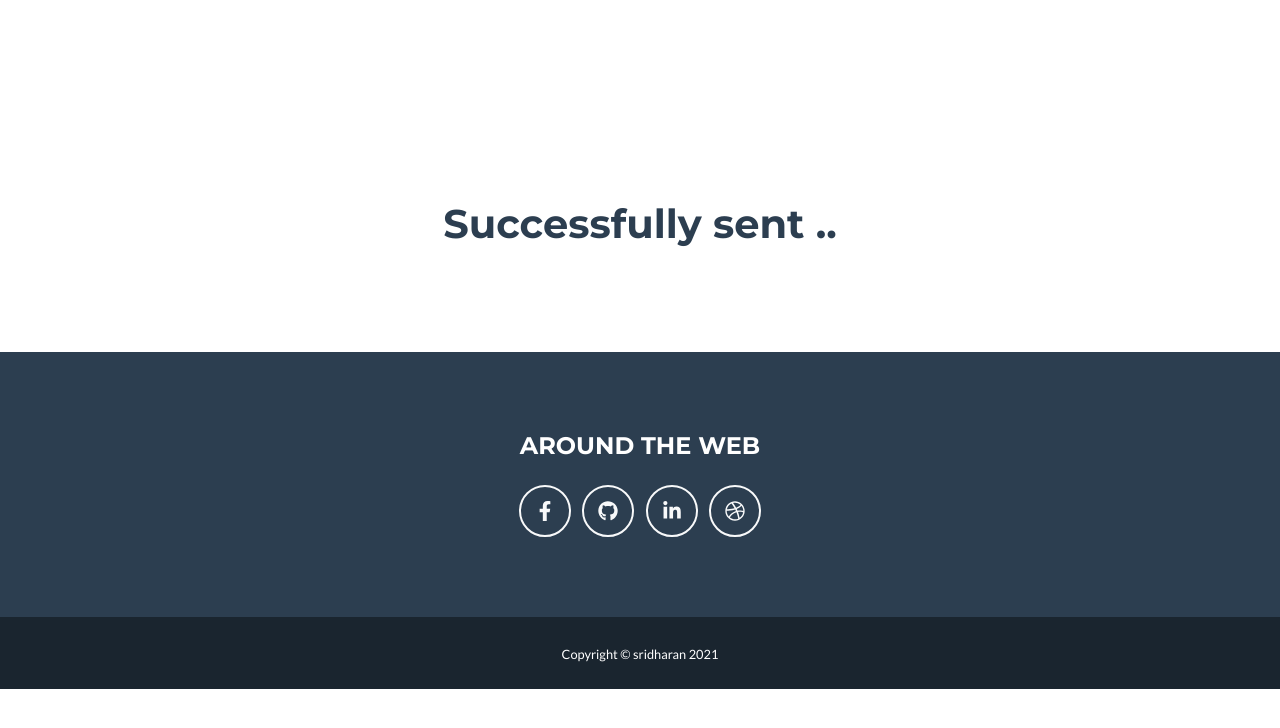
After one commit to sridharan5/sri-portfolio, a Flask app: template templates/success.html in a window 1280 px wide. The commit adds this page. Shown: the top 728 px of the page. Run offline with Flask 2, Linux system fonts and the light colour scheme; the template is opened without the code that fills it, so the values that code supplies are empty.

Commit message:
success, environ

```diff
--- a/main.py
+++ b/main.py
@@ -1,12 +1,13 @@
 from flask import Flask,render_template,request
 import smtplib,ssl
+import os
 
 app = Flask(__name__)
 
 smtpServer = "smtp.gmail.com"
 port = 587
-myEmail = "kjkk"
-password = "k"
+myEmail = os.environ.get("MAIL")
+password = os.environ.get("PASS")
 
 @app.route("/")
 def home():
@@ -31,11 +32,12 @@ def contact():
             server.starttls(context=context)
             server.login(myEmail, password)
             server.sendmail(from_addr=myEmail,to_addrs=myEmail,msg=msg)
+            return render_template("success.html")
         except Exception as e:
             print("the email could not be sent.")
         finally:
             server.quit()
-    return render_template()
+    return render_template("index.html")
 
 if __name__ == "__main__":
     app.run(debug=True)
--- a/templates/index.html
+++ b/templates/index.html
@@ -66,8 +66,8 @@
                 <!-- About Section Content-->
                 <div class="row">
                     <div class="col-lg-4 ml-auto"><p class="lead">Hi there,<br> Summary about me[ How i learned programming]<br>
-                    so, Iam not a computer science student at my school even i didn't touch any computer on that time. But i have craze about the computer, How the computer is work. After completing my schools, I decide to join computer science course on my college. After a month i start to learn programming but it takes lot of time to learn that, but iam enjoying :) Now, i build some projects on my own. You can look at that by clicking the github link(That is located on bottom of this page)</p></div>
-                    <div class="col-lg-4 mr-auto"><p class="lead">Do you want to learn programming? <br> If you are complete beginner, don't worry about that i will teach you everything from scratch. But i expect some qualification from you, <br> # Discipline  about what you do. <br> # You must have a laptop with good internet connection <br> That's it. If you have any doubt regarding the course or you want to contact me, Then please consider a contact navigation on top right corner or bellow.
+                    so, Iam not a computer science student on my school days, even though i didn't touch any computer on that time. But i had craze about the computer, How the computer is work. After complete my schools, I decided to join computer science course on my college. After a month i started to learn programming but it took lot of time to learn that, but iam enjoyed :) Now, i built some projects on my own. You can look at that by clicking the github link(That is located on bottom of this page)</p></div>
+                    <div class="col-lg-4 mr-auto"><p class="lead">Do you want to learn programming? <br> If you are complete beginner, don't worry about that i will teach you everything from scratch. But i expect some qualification from you, <br> # Discipline  about what you do. <br> # You must have a laptop with good internet connection <br> That's it. If you have any doubt regarding the course or you want to contact me, Then please consider a contact navigation on top right corner or swipe down to send your details.
                     </p></div>
                 </div>
 
--- /dev/null
+++ b/templates/success.html
@@ -0,0 +1,46 @@
+<!DOCTYPE html>
+<html lang="en">
+    <head>
+        <meta charset="utf-8" />
+        <meta name="viewport" content="width=device-width, initial-scale=1, shrink-to-fit=no" />
+        <meta name="description" content="" />
+        <meta name="author" content="" />
+        <title>Success</title>
+        <!-- Favicon-->
+        <link rel="icon" type="image/x-icon" href="static/static/assets/img/favicon.ico" />
+        <!-- Font Awesome icons (free version)-->
+        <script src="https://use.fontawesome.com/releases/v5.15.1/js/all.js" crossorigin="anonymous"></script>
+        <!-- Google fonts-->
+        <link href="https://fonts.googleapis.com/css?family=Montserrat:400,700" rel="stylesheet" type="text/css" />
+        <link href="https://fonts.googleapis.com/css?family=Lato:400,700,400italic,700italic" rel="stylesheet" type="text/css" />
+        <!-- Core theme CSS (includes Bootstrap)-->
+        <link href="static/css/styles.css" rel="stylesheet" />
+    </head>
+    <body id="page-top">
+
+    <header class="masthead text-secondary bg-text-center">
+            <div class="container d-flex align-items-center flex-column">
+                <h1>Successfully sent ..</h1>
+            </div>
+    </header>
+
+        <!-- Footer-->
+        <footer class="footer text-center">
+            <div class="container">
+
+                    <!-- Footer Social Icons-->
+                    <div>
+                        <h4 class="text-uppercase mb-4">Around the Web</h4>
+                        <a class="btn btn-outline-light btn-social mx-1" href="#!"><i class="fab fa-fw fa-facebook-f"></i></a>
+                        <a class="btn btn-outline-light btn-social mx-1" href="https://github.com/sridharan5"><i class="fab fa-github"></i></a>
+                        <a class="btn btn-outline-light btn-social mx-1" href="https://www.linkedin.com/in/sridharanprogramme/"><i class="fab fa-fw fa-linkedin-in"></i></a>
+                        <a class="btn btn-outline-light btn-social mx-1" href="https://sri-blog.herokuapp.com/"><i class="fab fa-fw fa-dribbble"></i></a>
+                    </div>
+            </div>
+        </footer>
+        <!-- Copyright Section-->
+        <div class="copyright py-4 text-center text-white">
+            <div class="container"><small>Copyright © sridharan 2021</small></div>
+        </div>
+    </body>
+</html>
```
